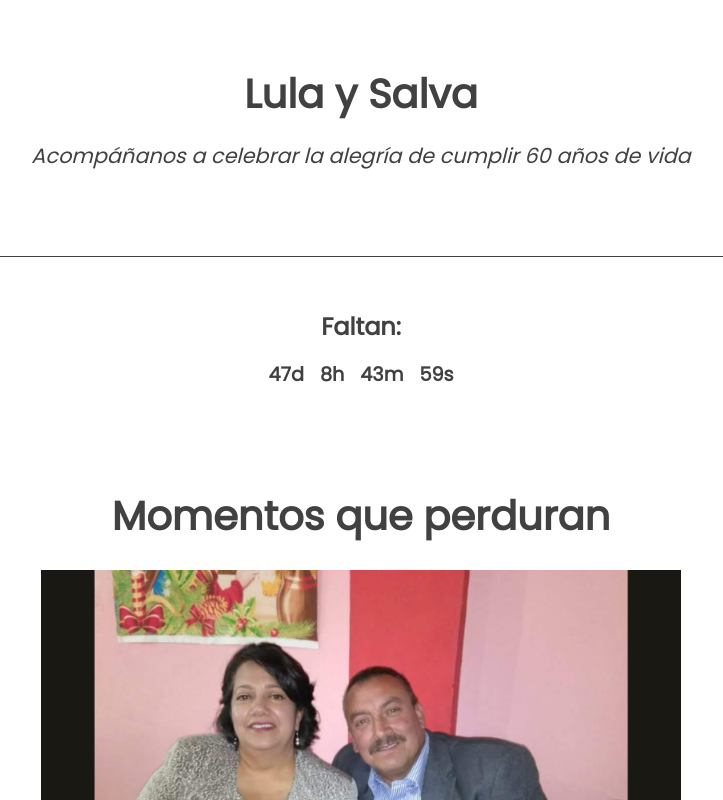
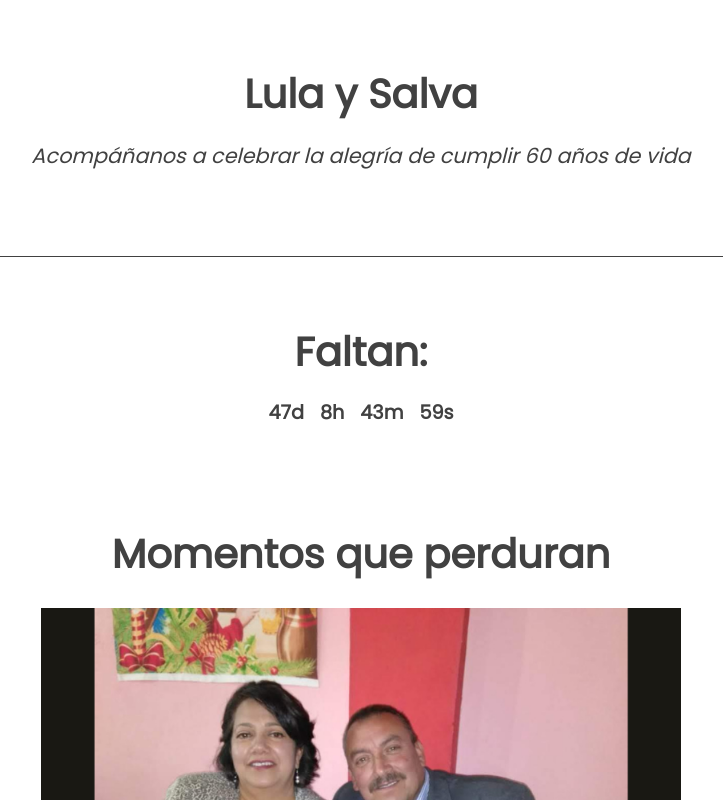
Before and after one commit to WalterDanielTorresMeza/lulaysalva, a React (Create React App) app: page / in a window 1280 px wide. Shown: the top 800 px of the page, without its empty margins (279-1002 px from the left). Built offline with nearby package versions, Linux system fonts and the light colour scheme.

Commit message:
Update Countdown.css

```diff
--- a/src/components/Countdown.css
+++ b/src/components/Countdown.css
@@ -3,11 +3,13 @@
   padding: 2rem 1rem;
   color: #414141;
   font-family: 'Poppins', sans-serif;
+    background:
+    linear-gradient(to bottom right, rgba(255, 255, 255, 0.342), rgba(255, 255, 255, 0.425));
 }
 
 .countdown h2 {
   margin-bottom: 1rem;
-  font-size: 1.5rem;
+  font-size: 2.5rem;
   color: #414141;
 }
 
```
